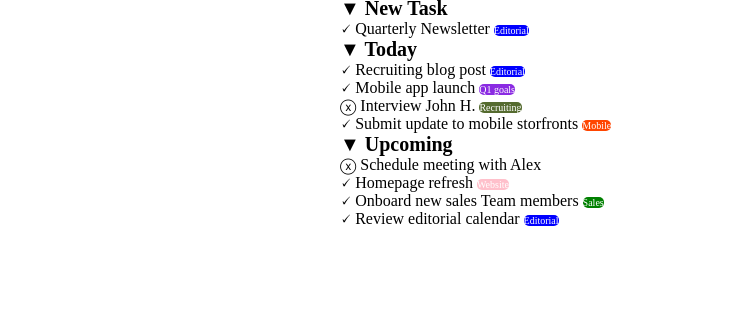
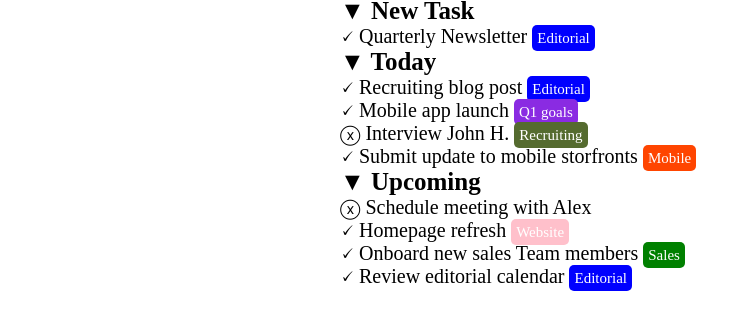
Before and after one commit to Morella92/html-css-toboolist, a plain HTML site: page index.html in a window 1280 px wide. Shown: the part 69-398 px from the top of the page, without its empty margins (0-755 px from the left). Drawn offline with Linux system fonts and the light colour scheme.

Commit message:
adjustment

```diff
--- a/css/app.css
+++ b/css/app.css
@@ -17,7 +17,7 @@
     background-color: white;
     margin: 0% auto;
     max-width: 600px;
-    height: auto;
+    height: 600px;
 }
 
 .button1{
@@ -31,13 +31,18 @@
 }
 
 .titles{
+    font-size: 25px;
+    font-weight: 600;
+}
+
+.list{
     font-size: 20px;
-    font-weight: 600;
 }
 
 .contenuti{
     color: white;
-    font-size: 10px;
+    font-size: 15px;
+    padding: 5px;
     border-radius: 5px;
 }
 
--- a/index.html
+++ b/index.html
@@ -23,35 +23,35 @@
             <button class="button2">Add section</button>
 
             <p class="titles"> &#9660 New Task</p>
-            <p>
+            <p class="list">
                 &#128504; Quarterly Newsletter <span class="contenuti zero">Editorial</span>
              </p>
 
              <p class="titles"> &#9660 Today</p>
-            <p>
+            <p class="list">
                 &#128504; Recruiting blog post <span class="contenuti one">Editorial</span>
              </p>
-             <p>
+             <p class="list">
                 &#128504; Mobile app launch <span class="contenuti two">Q1 goals</span>
              </p>
-             <p>
+             <p class="list">
                 &#9447; Interview John H. <span class="contenuti three">Recruiting</span>
              </p>
-             <p>
+             <p class="list">
                 &#128504; Submit update to mobile storfronts <span class="contenuti four">Mobile</span>
              </p>
 
              <p class="titles"> &#9660 Upcoming</p>
-            <p>
+            <p class="list">
                 &#9447; Schedule meeting with Alex
              </p>
-             <p>
+             <p class="list">
                 &#128504; Homepage refresh <span class="contenuti first">Website</span>
              </p>
-             <p>
+             <p class="list">
                 &#128504; Onboard new sales Team members <span class="contenuti second">Sales</span>
              </p>
-             <p>
+             <p class="list">
                 &#128504; Review editorial calendar <span class="contenuti third">Editorial</span>
              </p>
         </div>
```
